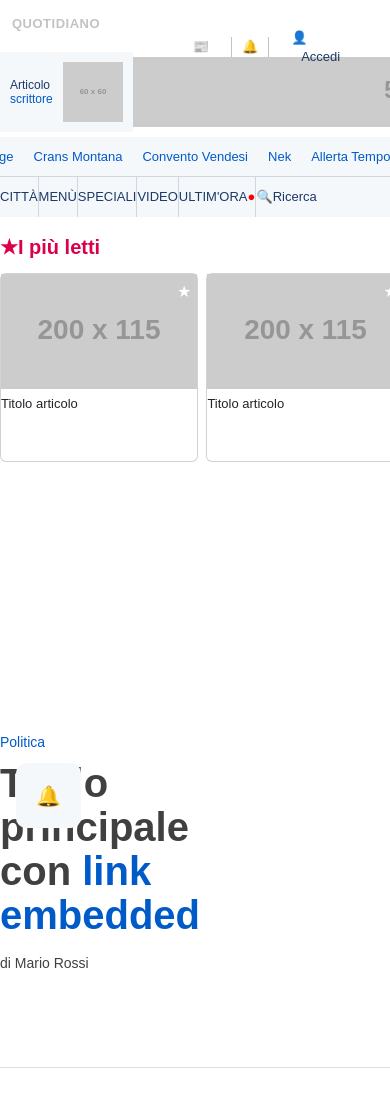
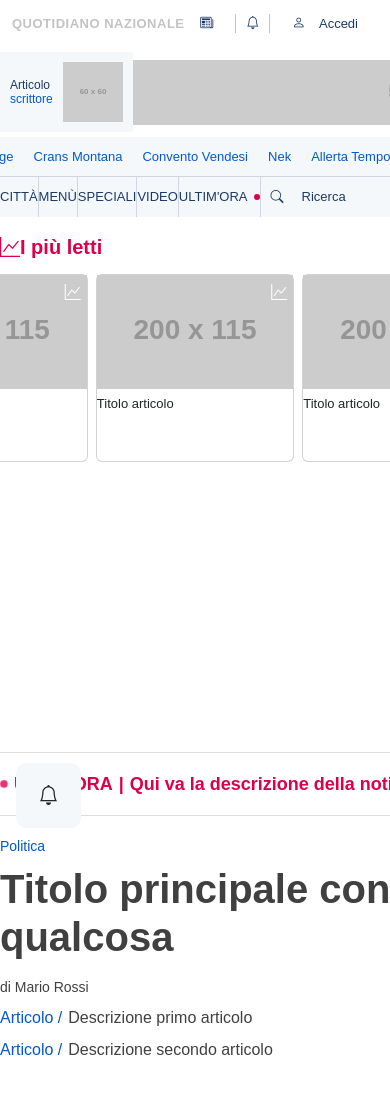
Before and after one commit to micolse/ProgPPM_Serri, a website: page index.html in a window 390 px wide. Shown: the top 1100 px of the page. Drawn offline with nearby package versions, Linux system fonts and the light colour scheme; placeholder pictures from the web are drawn by us.

Commit message:
terminato in generale le colonne di articoli + iniziata parte responsive

```diff
--- a/css/style.css
+++ b/css/style.css
@@ -133,6 +133,7 @@ body {
   display: flex;
   align-items: stretch;
   background: #f5f8fb;
+  width: 100%;
 }
 
 /* parte sinistra (5 voci) */
@@ -152,15 +153,38 @@ body {
   justify-content: center;
 }
 
+.nav-live {
+  display: flex;
+  align-items: center;
+  gap: 6px;
+
+  margin-left: auto;
+}
+
 /* search fissa */
 .nav-right {
   width: 192px;
-  padding-right: 10px;
+  gap: 12px;
   font-size: 13px;
   color: #1b3967;
   display: flex;
   align-items: center;
   justify-content: flex-start;
+  margin-left: auto;
+  padding-left: 10px;
+  padding-right: 10px;
+}
+.nav-right i.bi-search {
+  padding-right: 6px;
+}
+
+.live-dot {
+  width: 6px;
+  height: 6px;
+  background: #db0049;
+  border-radius: 50%;
+  flex-shrink: 0;
+  display: inline-block;
 }
 
 /*sticky*/
@@ -225,7 +249,6 @@ body {
   border-right: 1px solid #d0d0d0;
 }
 
-/* icone */
 .icon {
   cursor: pointer;
 }
@@ -308,7 +331,7 @@ body {
   display: flex;
   gap: 8px;
   margin: 0;
-  justify-content: flex-start;
+  justify-content: center;
 }
 
 .card {
@@ -320,7 +343,7 @@ body {
 
 /* *{
   outline: 1px solid red;
-} */
+}*/
 
 .image-wrapper {
   position: relative;
@@ -341,7 +364,7 @@ body {
   color: white;
 }
 
-.desc {
+.desc_card {
   height: 51px;
   font-size: 13px;
   margin-top: 5px;
@@ -352,21 +375,92 @@ body {
   height: 250px;
 }
 
+/*breaking bar*/
+.breaking-bar {
+  width: 1024px;
+  height: 22px;
+
+  margin: 10px auto;
+
+  display: flex;
+  justify-content: space-between;
+  align-items: center;
+}
+
+.breaking-left {
+  width: 511px;
+  height: 22px;
+  gap: 6px;
+  font-size: 18px;
+  font-weight: 700;
+
+  color: #db0049;
+
+  display: flex;
+  align-items: center;
+}
+
+.dot {
+  width: 8px;
+  height: 8px;
+
+  background: #db0049;
+  border-radius: 50%;
+
+  display: inline-block;
+  animation: blink 1s infinite;
+}
+@keyframes blink {
+  0%, 100% {
+    opacity: 1;
+    transform: scale(1);
+  }
+  50% {
+    opacity: 0.2;
+    transform: scale(0.85);
+  }
+}
+
+.label {
+  font-weight: 700;
+  color: #db0049;
+}
+
+.sep {
+  color: #db0049;
+}
+
+.desc {
+  color: #db0049;
+  font-size: 18px;
+  font-weight: 700;
+  display: flex;
+  align-items: center;
+}
+
+.breaking-right {
+  font-size: 14px;
+  font-weight: 600;
+
+  color: #404040;
+  text-decoration: underline;
+
+  cursor: pointer;
+}
+
 /*hero*/
 .featured-news {
   width: 1024px;
-  height: 295px;
-
+  height: auto;
   margin: 0 auto;
-
   display: flex;
+  align-items: stretch;
   justify-content: space-between;
-  align-items: flex-start;
 }
 
 .news-left {
-  width: 240px;
-
+  width: 486px;
+  min-width: 0;
   display: flex;
   flex-direction: column;
 }
@@ -382,21 +476,14 @@ body {
 
 .news-title {
   font-size: 40px;
-  line-height: 44px;
+  line-height: 48px;
   font-weight: 700;
-
+  max-width: 100%;
   color: #404040;
+  overflow-wrap: normal;
+  word-break: normal;
 
   margin: 0 0 16px 0;
-}
-
-.news-title a {
-  color: #005ac8;
-  text-decoration: none;
-}
-
-.news-title a:hover {
-  text-decoration: underline;
 }
 
 .news-author {
@@ -406,17 +493,47 @@ body {
   color: #404040;
 }
 
+.news-links {
+  margin-top: 12px;
+
+  display: flex;
+  flex-direction: column;
+  gap: 8px;
+}
+
+.news-link {
+  font-size: 16px;
+  text-decoration: none;
+
+  display: flex;
+  gap: 6px;
+
+  color: #404040;
+}
+
+.news-link .prefix {
+  color: #005ac8;
+  font-weight: 500;
+}
+
+.news-link:hover {
+  text-decoration: underline;
+  color: #005ac8;
+}
+
+.news-right {
+  flex-shrink: 0;
+}
 .news-right img {
   width: 486px;
-  height: 295px;
-
-  object-fit: cover;
+  height: auto;
+  display: block;
 }
 
 /*div*/
 .section-separator {
   width: 1024px;
-  margin: 40px auto;
+  margin: 20px auto;
 
   border-top: 1px solid #ddd;
 }
@@ -521,3 +638,77 @@ body {
   grid-template-columns: repeat(3, 1fr);
   gap: 15px;
 }
+
+/*responsive*/
+@media (max-width: 1023px) and (min-width: 768px) {
+
+  .header-center img {
+    width: 423px;
+    height: 46px;
+  }
+
+}
+
+@media (max-width: 1023px) and (min-width: 768px) {
+  .nav-right {
+    display: none;
+  }
+}
+
+@media (max-width: 1023px) and (min-width: 768px) {
+
+  .articles-row {
+    gap: 6px; /* un po’ più compatto */
+  }
+
+  .card {
+    flex: 1;
+  }
+
+  .image-wrapper img {
+    width: 100%;
+    height: auto;
+    display: block;
+  }
+
+  .desc_card {
+    font-size: 13px; /* leggermente più piccolo */
+  }
+
+  .layout-container.most-read {
+    padding-inline: 16px;
+  }
+
+}
+
+@media (max-width: 1023px) and (min-width: 768px) {
+
+  .breaking-bar {
+    width: 100%;
+    max-width: 1024px;
+
+    display: flex;
+    justify-content: space-between;
+    align-items: center;
+    padding-inline: 16px;
+  }
+
+}
+
+@media (max-width: 1023px) and (min-width: 768px) {
+
+  .featured-news {
+    width: 100%;
+    max-width: 1024px;
+    padding-inline: 16px;
+  }
+
+  .news-left {
+    width: 486px;
+  }
+
+  .news-right img {
+    width: 420px;
+  }
+
+}
--- a/index.html
+++ b/index.html
@@ -6,6 +6,7 @@
 
   <!-- Bootstrap -->
   <link href="https://cdn.jsdelivr.net/npm/bootstrap@5.3.0/dist/css/bootstrap.min.css" rel="stylesheet">
+  <link rel="stylesheet" href="https://cdn.jsdelivr.net/npm/bootstrap-icons@1.11.3/font/bootstrap-icons.min.css">
   <link rel="stylesheet" href="css/style.css">
 
 </head>
@@ -21,11 +22,11 @@
     </div>
 
     <div class="top-right">
-      <span>📰</span>
+      <span><i class="bi bi-newspaper"></i></span>
       <span class="bell">
-        🔔</span>
+        <i class="bi bi-bell"></i></span>
       <div class="login">
-        👤 <span>Accedi</span>
+        <i class="bi bi-person"></i> <span>Accedi</span>
       </div>
 
     </div>
@@ -49,7 +50,7 @@
 
     <!-- CENTRO: LOGO -->
     <div class="header-center">
-      <img src="https://placehold.co/592x70">
+      <img src="https://placehold.co/592x65">
     </div>
 
     <!-- DESTRA: ABBONATI -->
@@ -86,12 +87,17 @@
     <div class="dropdown">SPECIALI</div>
 
     <div>VIDEO</div>
-    <div> ULTIM'ORA <span style="color:red;">●</span> </div>
+
+    <div class="nav-live">
+      <span>ULTIM'ORA</span>
+      <span class="live-dot"></span>
+    </div>
 
   </div>
 
   <div class="nav-right">
-    🔍Ricerca
+    <i class="bi bi-search"></i>
+     Ricerca
   </div>
 
 </div>
@@ -105,7 +111,7 @@
     <!-- SINISTRA -->
     <div class="sticky-left">
       <span>Menu ☰</span>
-      <span class="icon">🔍</span>
+      <span class="icon"><i class="bi bi-search"></i></span>
     </div>
 
     <!-- CENTRO -->
@@ -116,7 +122,7 @@
     <!-- DESTRA -->
     <div class="sticky-right">
       <span>Acquista giornale</span>
-      <span class="icon">🔔</span>
+      <span class="icon"><i class="bi bi-bell"></i></span>
       <span>Accedi</span>
     </div>
 
@@ -126,7 +132,7 @@
 
 <!-- floating campanella -->
 <div class="floating-bell">
-  <span class="bell-icon">🔔</span>
+  <span class="bell-icon"><i class="bi bi-bell"></i></span>
   <span class="bell-text">Accedi per attivare le notifiche</span>
 </div>
 
@@ -134,7 +140,7 @@
 <div class="layout-container most-read">
 
   <div class="section-title">
-    <span class="title-icon">★</span>
+    <span class="title-icon"><i class="bi bi-graph-up"></i></span>
     I più letti
   </div>
 
@@ -143,41 +149,41 @@
     <div class="card">
       <div class="image-wrapper">
         <img src="https://placehold.co/200x115">
-        <span class="icon-top-right">★</span>
+        <span class="icon-top-right"><i class="bi bi-graph-up"></i></span>
       </div>
-      <p class="desc">Titolo articolo</p>
+      <p class="desc_card">Titolo articolo</p>
     </div>
 
     <div class="card">
       <div class="image-wrapper">
         <img src="https://placehold.co/200x115">
-        <span class="icon-top-right">★</span>
+        <span class="icon-top-right"><i class="bi bi-graph-up"></i></span>
       </div>
-      <p class="desc">Titolo articolo</p>
+      <p class="desc_card">Titolo articolo</p>
     </div>
 
     <div class="card">
       <div class="image-wrapper">
         <img src="https://placehold.co/200x115">
-        <span class="icon-top-right">★</span>
+        <span class="icon-top-right"><i class="bi bi-graph-up"></i></span>
       </div>
-      <p class="desc">Titolo articolo</p>
+      <p class="desc_card">Titolo articolo</p>
     </div>
 
     <div class="card">
       <div class="image-wrapper">
         <img src="https://placehold.co/200x115">
-        <span class="icon-top-right">★</span>
+        <span class="icon-top-right"><i class="bi bi-graph-up"></i></span>
       </div>
-      <p class="desc">Titolo articolo</p>
+      <p class="desc_card">Titolo articolo</p>
     </div>
 
     <div class="card">
       <div class="image-wrapper">
         <img src="https://placehold.co/200x115">
-        <span class="icon-top-right">★</span>
+        <span class="icon-top-right"><i class="bi bi-graph-up"></i></span>
       </div>
-      <p class="desc">Titolo articolo</p>
+      <p class="desc_card">Titolo articolo</p>
     </div>
 
   </div>
@@ -186,6 +192,35 @@
 
 <!-- div -->
 <div class="section-divider"></div>
+
+<!-- div-->
+<div class="section-separator"></div>
+
+<!-- breaking bar-->
+<div class="breaking-bar">
+
+  <div class="breaking-left">
+
+    <span class="dot"></span>
+
+    <span class="label">ULTIM’ORA</span>
+
+    <span class="sep">|</span>
+
+    <span class="desc">
+      Qui va la descrizione della notizia
+    </span>
+
+  </div>
+
+  <div class="breaking-right">
+    LEGGI TUTTI
+  </div>
+
+</div>
+
+<!-- div -->
+<div class="section-separator"></div>
 
 <!-- hero -->
 <div class="layout-container featured-news">
@@ -197,13 +232,27 @@
     </div>
 
     <h2 class="news-title">
-      Titolo principale con
-      <a href="#">link embedded</a>
+      Titolo principale con qualcosa
     </h2>
 
     <div class="news-author">
       di Mario Rossi
     </div>
+
+    <div class="news-links">
+
+      <a href="#" class="news-link">
+        <span class="prefix">Articolo /</span>
+        <span class="text">Descrizione primo articolo</span>
+      </a>
+
+      <a href="#" class="news-link">
+        <span class="prefix">Articolo /</span>
+        <span class="text">Descrizione secondo articolo</span>
+      </a>
+
+    </div>
+
 
   </div>
 
```
